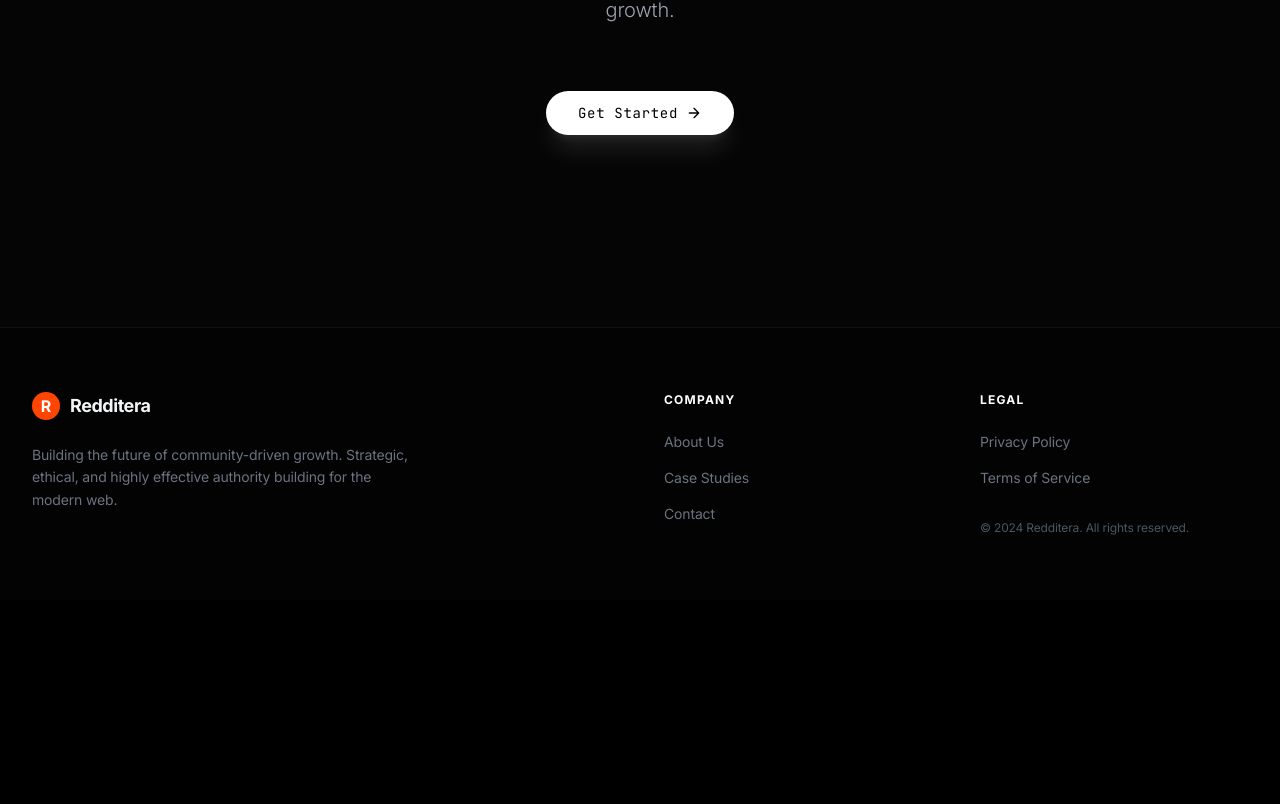
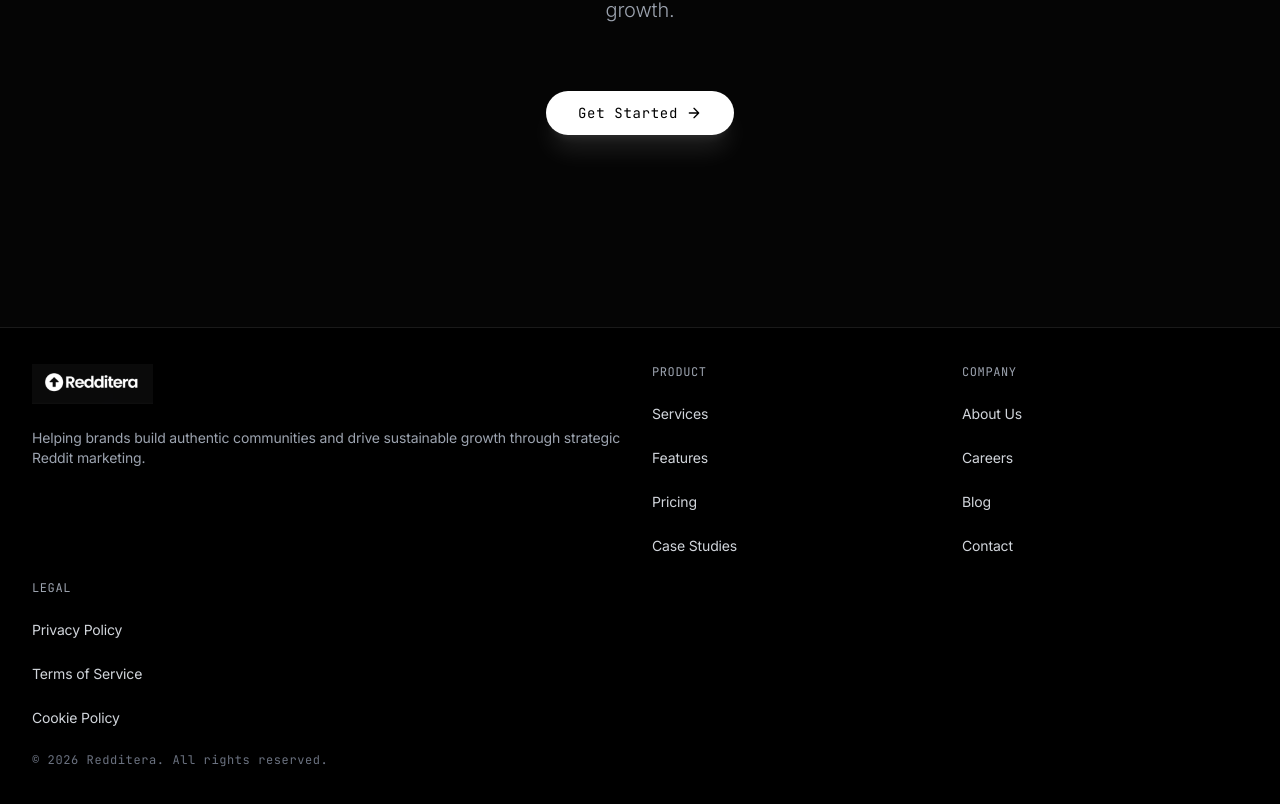
Before and after one commit to dharmarajsinh072-levi/redditera, a React (Vite) app: page /build-authority in a window 1280 px wide. Shown: the part 4090-4894 px from the top of the page. Before the commit the page ends 4690 px from the top, so only its background shows below. Built offline with nearby package versions, Linux system fonts and the light colour scheme; a web font is replaced by a local one.

Commit message:
Update revenue chart to quarter-month axis
Switch Total Revenue chart from day labels to quarter month labels, update Revenue/Expenses colors to green/red with subtle glow, and finalize global footer without debug logging.

```diff
--- a/src/App.jsx
+++ b/src/App.jsx
@@ -2,6 +2,7 @@ import React from 'react'
 import { BrowserRouter as Router, Routes, Route, Navigate } from 'react-router-dom'
 import ScrollToTop from './components/ScrollToTop'
 import SiteHeader from './components/SiteHeader'
+import SiteFooter from './components/SiteFooter'
 import Homepage from './components/Homepage'
 import ExploreMentions from './components/ExploreMentions'
 import BuildAuthority from './components/BuildAuthority'
@@ -21,6 +22,7 @@ function App() {
           <Route path="*" element={<Navigate to="/" replace />} />
         </Routes>
       </div>
+      <SiteFooter />
     </Router>
   )
 }
--- a/src/components/BuildAuthority.jsx
+++ b/src/components/BuildAuthority.jsx
@@ -355,47 +355,6 @@ const BuildAuthority = () => {
           </div>
         </div>
       </section>
-
-      {/* Footer */}
-      <footer className="py-16 px-8 border-t border-white/5 bg-black/40">
-        <div className="max-w-7xl mx-auto grid grid-cols-1 md:grid-cols-4 gap-12 items-start">
-          <div className="col-span-1 md:col-span-2">
-            <div className="flex items-center gap-2.5 mb-6">
-              <div className="w-7 h-7 bg-reddit-orange rounded-full flex items-center justify-center">
-                <span className="text-white font-bold text-base">R</span>
-              </div>
-              <span className="font-bold tracking-tight text-lg">Redditera</span>
-            </div>
-            <p className="text-gray-500 max-w-sm text-sm leading-relaxed">
-              Building the future of community-driven growth. Strategic, ethical, and highly effective authority building for the modern web.
-            </p>
-          </div>
-
-          <div className="flex flex-col gap-4 text-sm">
-            <p className="text-white font-bold mb-2 text-xs uppercase tracking-widest">Company</p>
-            <a className="text-gray-500 hover:text-white transition-colors" href="#">
-              About Us
-            </a>
-            <a className="text-gray-500 hover:text-white transition-colors" href="#">
-              Case Studies
-            </a>
-            <a className="text-gray-500 hover:text-white transition-colors" href="#">
-              Contact
-            </a>
-          </div>
-
-          <div className="flex flex-col gap-4 text-sm">
-            <p className="text-white font-bold mb-2 text-xs uppercase tracking-widest">Legal</p>
-            <a className="text-gray-500 hover:text-white transition-colors" href="#">
-              Privacy Policy
-            </a>
-            <a className="text-gray-500 hover:text-white transition-colors" href="#">
-              Terms of Service
-            </a>
-            <p className="text-gray-600 mt-4 text-xs">© 2024 Redditera. All rights reserved.</p>
-          </div>
-        </div>
-      </footer>
     </div>
   )
 }
--- a/src/components/ExploreMentions.jsx
+++ b/src/components/ExploreMentions.jsx
@@ -282,46 +282,6 @@ const ExploreMentions = () => {
           </div>
         </div>
       </section>
-
-      <footer className="py-16 px-8 border-t border-white/5 bg-black/40">
-        <div className="max-w-7xl mx-auto grid grid-cols-1 md:grid-cols-4 gap-12 items-start">
-          <div className="col-span-1 md:col-span-2">
-            <div className="flex items-center gap-2.5 mb-6">
-              <div className="w-7 h-7 bg-reddit-orange rounded-full flex items-center justify-center">
-                <span className="text-white font-bold text-base">R</span>
-              </div>
-              <span className="font-bold tracking-tight text-lg">Redditera</span>
-            </div>
-            <p className="text-gray-500 max-w-sm text-sm leading-relaxed">
-              Building the future of community-driven growth. Strategic, ethical, and highly effective brand mentions for the modern web.
-            </p>
-          </div>
-
-          <div className="flex flex-col gap-4 text-sm">
-            <p className="text-white font-bold mb-2 text-xs uppercase tracking-widest">Company</p>
-            <a className="text-gray-500 hover:text-white transition-colors" href="#">
-              About Us
-            </a>
-            <a className="text-gray-500 hover:text-white transition-colors" href="#">
-              Case Studies
-            </a>
-            <a className="text-gray-500 hover:text-white transition-colors" href="#">
-              Contact
-            </a>
-          </div>
-
-          <div className="flex flex-col gap-4 text-sm">
-            <p className="text-white font-bold mb-2 text-xs uppercase tracking-widest">Legal</p>
-            <a className="text-gray-500 hover:text-white transition-colors" href="#">
-              Privacy Policy
-            </a>
-            <a className="text-gray-500 hover:text-white transition-colors" href="#">
-              Terms of Service
-            </a>
-            <p className="text-gray-600 mt-4 text-xs">© 2024 Redditera. All rights reserved.</p>
-          </div>
-        </div>
-      </footer>
     </div>
   )
 }
--- a/src/components/Homepage.jsx
+++ b/src/components/Homepage.jsx
@@ -98,18 +98,26 @@ const Homepage = () => {
     Q4: ['Oct', 'Nov', 'Dec']
   }
 
-  const currentMonthData = useMemo(() => {
-    return quarterDayData[selectedQuarter] || quarterDayData.Q1
+  const currentQuarterMonths = useMemo(() => quarterMonths[selectedQuarter] || quarterMonths.Q1, [selectedQuarter])
+
+  const currentChartData = useMemo(() => {
+    const base = quarterDayData[selectedQuarter] || quarterDayData.Q1
+    const months = quarterMonths[selectedQuarter] || quarterMonths.Q1
+    return base.map((row, index) => ({
+      ...row,
+      idx: index,
+      month: months[Math.min(2, Math.floor(index / 5))]
+    }))
   }, [selectedQuarter])
 
-  const currentQuarterMonths = useMemo(() => quarterMonths[selectedQuarter] || quarterMonths.Q1, [selectedQuarter])
-
-  const totalRevenue = useMemo(() => currentMonthData.reduce((sum, entry) => sum + entry.Revenue, 0), [currentMonthData])
-  const totalProfit = useMemo(() => currentMonthData.reduce((sum, entry) => sum + (entry.Revenue - entry.Expenses), 0), [currentMonthData])
+  const totalRevenue = useMemo(() => currentChartData.reduce((sum, entry) => sum + entry.Revenue, 0), [currentChartData])
+  const totalProfit = useMemo(() => currentChartData.reduce((sum, entry) => sum + (entry.Revenue - entry.Expenses), 0), [currentChartData])
   const revenueGrowth = 24.6
   const profitGrowth = 28.5
+  const revenueColor = '#22C55E' // green
+  const expensesColor = '#EF4444' // red
 
-  const profitData = currentMonthData.map((entry, index) => {
+  const profitData = currentChartData.map((entry, index) => {
     const monthIndex = Math.min(2, Math.floor(index / 5))
     return {
       day: entry.day,
@@ -298,8 +306,8 @@ const Homepage = () => {
                         <option value="Q4">Q4 2025</option>
                       </select>
                     </div>
-                    <div className="flex flex-col gap-6 mb-6 sm:mb-6 pr-24 sm:pr-28">
-                      <div className="font-mono text-xs text-gray-400 mb-6">Total revenue</div>
+                    <div className="flex flex-col gap-5 mb-6 sm:mb-6 pr-24 sm:pr-28">
+                      <div className="font-mono text-xs text-gray-400">Total revenue</div>
                       <div className="flex flex-wrap items-center gap-4">
                         <h3 className="text-2xl sm:text-3xl font-bold text-white">
                           ${(totalRevenue / 1000).toFixed(1)}K
@@ -310,55 +318,54 @@ const Homepage = () => {
                         </div>
                       </div>
                       <div className="flex items-center gap-6 text-xs text-gray-500 font-mono">
-                        <span>Revenue</span>
-                        <span>Expenses</span>
+                        <span className="inline-flex items-center gap-2">
+                          <span className="h-1.5 w-1.5 rounded-full" style={{ backgroundColor: revenueColor }} />
+                          Revenue
+                        </span>
+                        <span className="inline-flex items-center gap-2">
+                          <span className="h-1.5 w-1.5 rounded-full" style={{ backgroundColor: expensesColor }} />
+                          Expenses
+                        </span>
                       </div>
                       <p className="text-xs text-gray-500 font-mono">
-                        {currentMonthData[0]?.day} - {currentMonthData[currentMonthData.length - 1]?.day}
+                        {currentQuarterMonths[0]} - {currentQuarterMonths[currentQuarterMonths.length - 1]}
                       </p>
                     </div>
                     <div className="flex-1 h-48 sm:h-64 min-h-[200px]">
                       <ResponsiveContainer width="100%" height="100%">
-                        <LineChart data={currentMonthData} margin={{ top: 5, right: 10, left: 0, bottom: 5 }}>
+                        <LineChart data={currentChartData} margin={{ top: 5, right: 10, left: 0, bottom: 5 }}>
                           <defs>
-                            <filter id="revenueShadow" x="-50%" y="-50%" width="200%" height="200%">
-                              <feGaussianBlur in="SourceAlpha" stdDeviation="3" />
-                              <feOffset dx="0" dy="2" result="offsetblur" />
-                              <feComponentTransfer>
-                                <feFuncA type="linear" slope="0.15" />
-                              </feComponentTransfer>
-                              <feMerge>
-                                <feMergeNode />
-                                <feMergeNode in="SourceGraphic" />
-                              </feMerge>
+                            <filter id="revenueGlow" x="-40%" y="-40%" width="180%" height="180%">
+                              <feDropShadow dx="0" dy="0" stdDeviation="3" floodColor={revenueColor} floodOpacity="0.45" />
                             </filter>
-                            <filter id="expensesShadow" x="-50%" y="-50%" width="200%" height="200%">
-                              <feGaussianBlur in="SourceAlpha" stdDeviation="2.5" />
-                              <feOffset dx="0" dy="2" result="offsetblur" />
-                              <feComponentTransfer>
-                                <feFuncA type="linear" slope="0.12" />
-                              </feComponentTransfer>
-                              <feMerge>
-                                <feMergeNode />
-                                <feMergeNode in="SourceGraphic" />
-                              </feMerge>
+                            <filter id="expensesGlow" x="-40%" y="-40%" width="180%" height="180%">
+                              <feDropShadow dx="0" dy="0" stdDeviation="3" floodColor={expensesColor} floodOpacity="0.35" />
                             </filter>
                             <linearGradient id="revenueGradient" x1="0" y1="0" x2="0" y2="1">
-                              <stop offset="0%" stopColor="#FF4500" stopOpacity="0.3" />
-                              <stop offset="100%" stopColor="#FF4500" stopOpacity="0" />
+                              <stop offset="0%" stopColor={revenueColor} stopOpacity="0.22" />
+                              <stop offset="100%" stopColor={revenueColor} stopOpacity="0" />
                             </linearGradient>
                             <linearGradient id="expensesGradient" x1="0" y1="0" x2="0" y2="1">
-                              <stop offset="0%" stopColor="#0EA5E9" stopOpacity="0.18" />
-                              <stop offset="100%" stopColor="#0EA5E9" stopOpacity="0" />
+                              <stop offset="0%" stopColor={expensesColor} stopOpacity="0.16" />
+                              <stop offset="100%" stopColor={expensesColor} stopOpacity="0" />
                             </linearGradient>
                           </defs>
                           <CartesianGrid strokeDasharray="3 3" stroke="rgba(255,255,255,0.05)" />
                             <XAxis
-                              dataKey="day"
-                            stroke="#888"
-                            tick={{ fill: '#888', fontSize: 10 }}
-                            axisLine={{ stroke: 'rgba(255,255,255,0.1)' }}
-                          />
+                              dataKey="idx"
+                              type="number"
+                              domain={[0, 14]}
+                              ticks={[0, 5, 10]}
+                              stroke="#888"
+                              tick={{ fill: '#888', fontSize: 10 }}
+                              axisLine={{ stroke: 'rgba(255,255,255,0.1)' }}
+                              tickFormatter={(value) => {
+                                if (value === 0) return currentQuarterMonths[0]
+                                if (value === 5) return currentQuarterMonths[1]
+                                if (value === 10) return currentQuarterMonths[2]
+                                return ''
+                              }}
+                            />
                           <YAxis
                             stroke="#888"
                             tick={{ fill: '#888', fontSize: 10 }}
@@ -377,6 +384,10 @@ const Homepage = () => {
                               backdropFilter: 'blur(8px)'
                             }}
                             labelStyle={{ color: '#fff', fontSize: '12px', marginBottom: '6px', fontWeight: '600' }}
+                            labelFormatter={(_label, payload) => {
+                              const p = payload?.[0]?.payload
+                              return p?.month ?? ''
+                            }}
                             formatter={(value, name) => {
                               const formatted = `$${value.toLocaleString()}`;
                               return [formatted, name];
@@ -394,30 +405,29 @@ const Homepage = () => {
                           <Line
                             type="monotone"
                             dataKey="Revenue"
-                            stroke="#FF4500"
+                            stroke={revenueColor}
                             strokeWidth={4}
                             dot={false}
-                            activeDot={{ r: 12, fill: '#FF4500', stroke: '#fff', strokeWidth: 3, filter: 'drop-shadow(0 0 12px rgba(255, 69, 0, 1))', cursor: 'pointer' }}
+                            activeDot={{ r: 12, fill: revenueColor, stroke: '#fff', strokeWidth: 3, cursor: 'pointer' }}
                             name="Revenue"
                             animationDuration={200}
                             animationBegin={0}
-                            filter="url(#revenueShadow)"
+                            filter="url(#revenueGlow)"
                             strokeLinecap="round"
                             strokeLinejoin="round"
                             isAnimationActive={true}
-                            style={{ filter: 'drop-shadow(0 0 8px rgba(255, 69, 0, 0.8))' }}
                           />
                           <Line
                             type="monotone"
                             dataKey="Expenses"
-                            stroke="#0EA5E9"
+                            stroke={expensesColor}
                             strokeWidth={2.5}
                             dot={false}
-                            activeDot={{ r: 9, fill: '#0EA5E9', stroke: '#fff', strokeWidth: 2.5, filter: 'drop-shadow(0 4px 8px rgba(14, 165, 233, 0.6))', cursor: 'pointer' }}
+                            activeDot={{ r: 9, fill: expensesColor, stroke: '#fff', strokeWidth: 2.5, cursor: 'pointer' }}
                             name="Expenses"
                             animationDuration={200}
                             animationBegin={100}
-                            filter="url(#expensesShadow)"
+                            filter="url(#expensesGlow)"
                             strokeLinecap="round"
                             strokeLinejoin="round"
                             isAnimationActive={true}
@@ -1042,55 +1052,6 @@ const Homepage = () => {
         </div>
       </section>
 
-      {/* Footer */}
-      <footer className="border-t border-white/10 bg-black py-[2.25rem]">
-        <div className="max-w-7xl mx-auto px-4 sm:px-6 lg:px-8">
-          <div className="grid grid-cols-1 md:grid-cols-4 gap-6">
-            <div className="md:col-span-2">
-              <div className="flex items-center gap-2 mb-6">
-                <div className="w-6 h-6 grid grid-cols-2 gap-0.5">
-                  <div className="w-full h-full bg-white"></div>
-                  <div className="w-full h-full bg-white"></div>
-                  <div className="w-full h-full bg-white"></div>
-                  <div className="w-full h-full bg-white"></div>
-                </div>
-                <span className="text-lg font-bold text-white tracking-tight">Redditera</span>
-              </div>
-              <p className="text-sm text-gray-400">
-                Helping brands build authentic communities and drive sustainable growth through strategic Reddit marketing.
-              </p>
-            </div>
-            <div>
-              <p className="font-mono text-xs text-gray-400 uppercase tracking-wider mb-6">Product</p>
-              <ul className="space-y-6 text-sm text-gray-300">
-                <li>Services</li>
-                <li>Features</li>
-                <li>Pricing</li>
-                <li>Case Studies</li>
-              </ul>
-            </div>
-            <div>
-              <p className="font-mono text-xs text-gray-400 uppercase tracking-wider mb-6">Company</p>
-              <ul className="space-y-6 text-sm text-gray-300">
-                <li>About Us</li>
-                <li>Careers</li>
-                <li>Blog</li>
-                <li>Contact</li>
-              </ul>
-            </div>
-            <div>
-              <p className="font-mono text-xs text-gray-400 uppercase tracking-wider mb-6">Legal</p>
-              <ul className="space-y-6 text-sm text-gray-300">
-                <li>Privacy Policy</li>
-                <li>Terms of Service</li>
-                <li>Cookie Policy</li>
-              </ul>
-            </div>
-          </div>
-          <p className="font-mono text-xs text-gray-500 mt-6">© 2026 Redditera. All rights reserved.</p>
-        </div>
-      </footer>
-
     </div>
   )
 }
--- /dev/null
+++ b/src/components/SiteFooter.jsx
@@ -0,0 +1,54 @@
+import React from 'react'
+
+export default function SiteFooter() {
+  return (
+    <footer
+      data-site-footer="1"
+      className="border-t border-white/10 bg-black py-[2.25rem]"
+    >
+      <div className="max-w-7xl mx-auto px-4 sm:px-6 lg:px-8">
+        <div className="grid grid-cols-1 md:grid-cols-4 gap-6">
+          <div className="md:col-span-2">
+            <div className="flex items-center gap-3 mb-6">
+              <img src="/site-logo.png" alt="Redditera" className="h-10 w-auto" />
+            </div>
+            <p className="text-sm text-gray-400">
+              Helping brands build authentic communities and drive sustainable growth through strategic Reddit marketing.
+            </p>
+          </div>
+
+          <div>
+            <p className="font-mono text-xs text-gray-400 uppercase tracking-wider mb-6">Product</p>
+            <ul className="space-y-6 text-sm text-gray-300">
+              <li>Services</li>
+              <li>Features</li>
+              <li>Pricing</li>
+              <li>Case Studies</li>
+            </ul>
+          </div>
+
+          <div>
+            <p className="font-mono text-xs text-gray-400 uppercase tracking-wider mb-6">Company</p>
+            <ul className="space-y-6 text-sm text-gray-300">
+              <li>About Us</li>
+              <li>Careers</li>
+              <li>Blog</li>
+              <li>Contact</li>
+            </ul>
+          </div>
+
+          <div>
+            <p className="font-mono text-xs text-gray-400 uppercase tracking-wider mb-6">Legal</p>
+            <ul className="space-y-6 text-sm text-gray-300">
+              <li>Privacy Policy</li>
+              <li>Terms of Service</li>
+              <li>Cookie Policy</li>
+            </ul>
+          </div>
+        </div>
+
+        <p className="font-mono text-xs text-gray-500 mt-6">© 2026 Redditera. All rights reserved.</p>
+      </div>
+    </footer>
+  )
+}
--- a/src/components/ViewAdSolutions.jsx
+++ b/src/components/ViewAdSolutions.jsx
@@ -371,37 +371,6 @@ const ViewAdSolutions = () => {
           </div>
         </div>
       </section>
-
-      {/* Footer */}
-      <footer className="py-16 md:py-24 px-8 border-t border-white/10 bg-black/40">
-        <div className="max-w-7xl mx-auto grid grid-cols-1 md:grid-cols-4 gap-12 md:gap-16 items-start">
-          <div className="col-span-1 md:col-span-2">
-            <div className="flex items-center gap-3 mb-6 md:mb-8">
-              <div className="w-10 h-10 bg-reddit-orange rounded-full flex items-center justify-center">
-                <span className="text-white font-bold text-xl">R</span>
-              </div>
-              <span className="font-bold tracking-tight text-2xl">Redditera</span>
-            </div>
-            <p className="text-gray-500 max-w-sm text-sm md:text-base leading-relaxed">
-              High-impact advertising and performance marketing engineered for the communities of tomorrow. Scale effectively, ethically, and predictably.
-            </p>
-          </div>
-
-          <div className="flex flex-col gap-4 md:gap-6 text-sm">
-            <p className="text-white font-bold mb-1 md:mb-2 text-xs uppercase tracking-widest">Solutions</p>
-            <span className="text-gray-500">Performance Ads</span>
-            <span className="text-gray-500">Creative Studio</span>
-            <span className="text-gray-500">Targeting Engine</span>
-          </div>
-
-          <div className="flex flex-col gap-4 md:gap-6 text-sm">
-            <p className="text-white font-bold mb-1 md:mb-2 text-xs uppercase tracking-widest">Company</p>
-            <span className="text-gray-500">About Us</span>
-            <span className="text-gray-500">Privacy Policy</span>
-            <p className="text-gray-600 mt-6 md:mt-8 text-xs">© 2026 Redditera. All rights reserved.</p>
-          </div>
-        </div>
-      </footer>
     </div>
   )
 }
```
